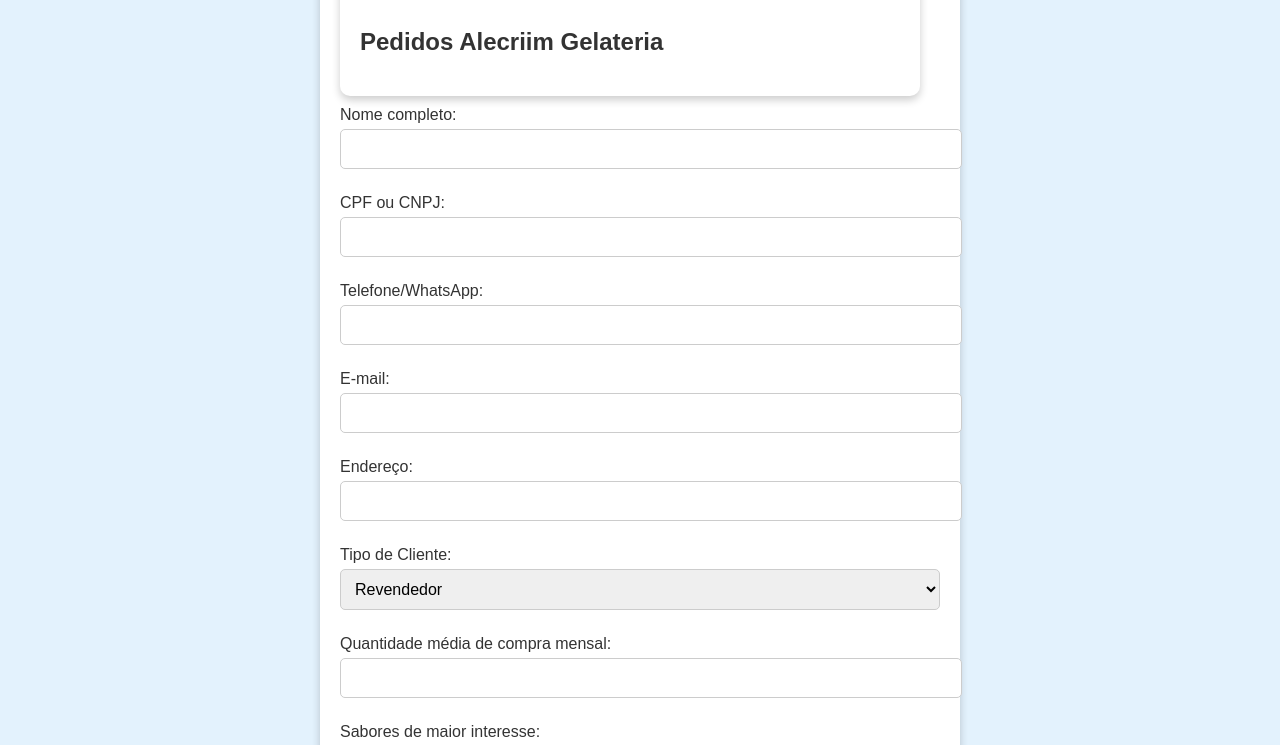
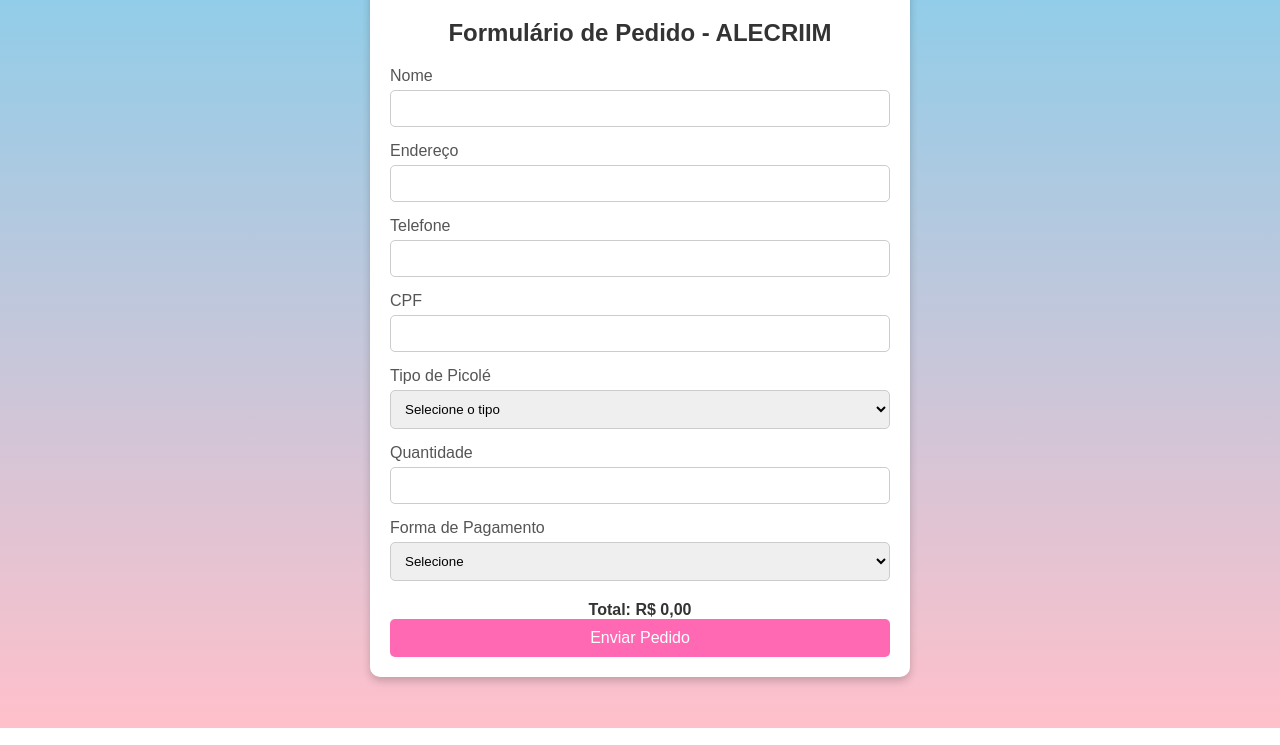
Before and after one commit to Junior-Dias/formulario-picole, a plain HTML site: page index.html in a window 1280 px wide. Shown: the part 72-817 px from the top of the page. Drawn offline with Linux system fonts and the light colour scheme.

Commit message:
Update index.html

```diff
--- a/index.html
+++ b/index.html
@@ -1,14 +1,13 @@
 <!DOCTYPE html>
-<html lang="pt-br">
+<html lang="pt-BR">
 <head>
     <meta charset="UTF-8">
     <meta name="viewport" content="width=device-width, initial-scale=1.0">
-  <title>Cadastro de Clientes - Fábrica de Picolés</title>
+    <title>Formulário de Pedidos - ALECRIIM</title>
     <style>
         body {
             font-family: Arial, sans-serif;
-      background-color: #e3f2fd; /* Fundo azul claro */
-      color: #333;
+            background: linear-gradient(to bottom, #87CEEB, #FFC0CB);
             margin: 0;
             padding: 0;
             display: flex;
@@ -17,127 +16,151 @@
             min-height: 100vh;
         }
         .form-container {
-      background: #ffffff;
+            background: white;
+            padding: 20px;
             border-radius: 10px;
             box-shadow: 0 4px 8px rgba(0, 0, 0, 0.2);
-      padding: 20px;
             width: 90%;
-      max-width: 600px;
+            max-width: 500px;
         }
-    h1 {
-      color: #0073e6; /* Azul */
+        .form-container h2 {
             text-align: center;
-    }
-    label {
-      display: block;
-      margin: 10px 0 5px;
+            margin-bottom: 20px;
             color: #333;
         }
-    input, select, textarea, button {
+        .form-group {
+            margin-bottom: 15px;
+        }
+        .form-group label {
+            display: block;
+            margin-bottom: 5px;
+            color: #555;
+        }
+        .form-group input,
+        .form-group select {
             width: 100%;
             padding: 10px;
-      margin-bottom: 15px;
             border: 1px solid #ccc;
             border-radius: 5px;
+            box-sizing: border-box;
+        }
+        .form-group input[type="number"] {
+            appearance: textfield;
+            -moz-appearance: textfield;
+        }
+        .total-container {
+            margin-top: 20px;
+            text-align: center;
+            font-weight: bold;
+            color: #333;
+        }
+        .submit-btn {
+            display: block;
+            width: 100%;
+            padding: 10px;
+            background: #FF69B4;
+            border: none;
+            border-radius: 5px;
+            color: white;
             font-size: 16px;
-    }
-    input[type="file"] {
-      border: none;
-    }
-    button {
-      background-color: #ff69b4; /* Rosa */
-      color: #ffffff;
-      font-weight: bold;
-      border: none;
             cursor: pointer;
         }
-    button:hover {
-      background-color: #ff4d88;
+        .submit-btn:hover {
+            background: #FF1493;
+        }
+        @media (max-width: 768px) {
+            .form-container {
+                padding: 15px;
+            }
+            .form-container h2 {
+                font-size: 18px;
+            }
+            .submit-btn {
+                font-size: 14px;
+            }
         }
     </style>
 </head>
 <body>
     <div class="form-container">
-        <form id="cadastroForm" onsubmit="enviarWhatsApp(event)">
-
-        <div class="form-container">
-            <img src="imagem/alecrim_logo.JPG" style="width: 20%; border-radius: 10px; margin-bottom: 20px;"><h2>Pedidos Alecriim Gelateria</h2>
-        <form id="cadastroForm" onsubmit="enviarWhatsApp(event)">
-              <!-- Campos do formulário -->
-            </form>
+        <h2>Formulário de Pedido - ALECRIIM</h2>
+        <form id="orderForm">
+            <div class="form-group">
+                <label for="name">Nome</label>
+                <input type="text" id="name" required>
             </div>
-
-      <label for="nome">Nome completo:</label>
-      <input type="text" id="nome" name="nome" required>
-
-      <label for="cpf">CPF ou CNPJ:</label>
-      <input type="text" id="cpf" name="cpf" required>
-
-      <label for="telefone">Telefone/WhatsApp:</label>
-      <input type="tel" id="telefone" name="telefone" required>
-
-      <label for="email">E-mail:</label>
-      <input type="email" id="email" name="email" required>
-
-      <label for="endereco">Endereço:</label>
-      <input type="text" id="endereco" name="endereco" required>
-
-      <label for="tipoCliente">Tipo de Cliente:</label>
-      <select id="tipoCliente" name="tipoCliente" required>
-        <option value="Revendedor">Revendedor</option>
-        <option value="Consumidor Final">Consumidor Final</option>
+            <div class="form-group">
+                <label for="address">Endereço</label>
+                <input type="text" id="address" required>
+            </div>
+            <div class="form-group">
+                <label for="phone">Telefone</label>
+                <input type="text" id="phone" required>
+            </div>
+            <div class="form-group">
+                <label for="cpf">CPF</label>
+                <input type="text" id="cpf" required>
+            </div>
+            <div class="form-group">
+                <label for="product">Tipo de Picolé</label>
+                <select id="product" required>
+                    <option value="">Selecione o tipo</option>
+                    <option value="1.25">Picolé sem leite - 1,25 (a partir de 10 unidades)</option>
+                    <option value="1.00">Picolé sem leite - 1,00 (a partir de 100 unidades)</option>
+                    <option value="1.60">Picolé com leite - 1,60 (a partir de 10 unidades)</option>
+                    <option value="1.40">Picolé com leite - 1,40 (a partir de 100 unidades)</option>
                 </select>
-
-      <label for="quantidade">Quantidade média de compra mensal:</label>
-      <input type="number" id="quantidade" name="quantidade" min="1" required>
-
-      <label for="sabores">Sabores de maior interesse:</label>
-      <textarea id="sabores" name="sabores" rows="3"></textarea>
-
-      <label for="observacoes">Observações:</label>
-      <textarea id="observacoes" name="observacoes" rows="4"></textarea>
-
-      <button type="submit">Enviar Cadastro</button>
+            </div>
+            <div class="form-group">
+                <label for="quantity">Quantidade</label>
+                <input type="number" id="quantity" min="1" required>
+            </div>
+            <div class="form-group">
+                <label for="payment">Forma de Pagamento</label>
+                <select id="payment" required>
+                    <option value="">Selecione</option>
+                    <option value="Dinheiro">Dinheiro</option>
+                    <option value="Pix">Pix</option>
+                </select>
+            </div>
+            <div class="total-container" id="totalContainer">Total: R$ 0,00</div>
+            <button type="button" class="submit-btn" onclick="sendToWhatsApp()">Enviar Pedido</button>
         </form>
     </div>
 
     <script>
-    function enviarWhatsApp(event) {
-      event.preventDefault();
+        const productSelect = document.getElementById('product');
+        const quantityInput = document.getElementById('quantity');
+        const totalContainer = document.getElementById('totalContainer');
 
-      // Coleta os dados do formulário
-      const nome = document.getElementById("nome").value;
-      const cpf = document.getElementById("cpf").value;
-      const telefone = document.getElementById("telefone").value;
-      const email = document.getElementById("email").value;
-      const endereco = document.getElementById("endereco").value;
-      const tipoCliente = document.getElementById("tipoCliente").value;
-      const quantidade = document.getElementById("quantidade").value;
-      const sabores = document.getElementById("sabores").value;
-      const observacoes = document.getElementById("observacoes").value;
+        function calculateTotal() {
+            const price = parseFloat(productSelect.value) || 0;
+            const quantity = parseInt(quantityInput.value) || 0;
+            const total = price * quantity;
+            totalContainer.textContent = `Total: R$ ${total.toFixed(2)}`;
+        }
 
-      // Número de WhatsApp da empresa
-      const numeroWhatsApp = "5575981353989";
+        productSelect.addEventListener('change', calculateTotal);
+        quantityInput.addEventListener('input', calculateTotal);
 
-      // Monta a mensagem
-      const mensagem = `
-      *Cadastro de Cliente*%0A
-      Nome: ${nome}%0A
-      CPF/CNPJ: ${cpf}%0A
-      Telefone: ${telefone}%0A
-      E-mail: ${email}%0A
-      Endereço: ${endereco}%0A
-      Tipo de Cliente: ${tipoCliente}%0A
-      Quantidade de Compra: ${quantidade}%0A
-      Sabores Interessados: ${sabores}%0A
-      Observações: ${observacoes}
-      `;
+        function sendToWhatsApp() {
+            const name = document.getElementById('name').value;
+            const address = document.getElementById('address').value;
+            const phone = document.getElementById('phone').value;
+            const cpf = document.getElementById('cpf').value;
+            const product = productSelect.options[productSelect.selectedIndex].text;
+            const quantity = quantityInput.value;
+            const payment = document.getElementById('payment').value;
+            const total = totalContainer.textContent.replace('Total: ', '');
 
-      // Gera o link para o WhatsApp
-      const linkWhatsApp = `https://wa.me/${numeroWhatsApp}?text=${encodeURIComponent(mensagem)}`;
+            if (!name || !address || !phone || !cpf || !product || !quantity || !payment) {
+                alert('Por favor, preencha todos os campos.');
+                return;
+            }
 
-      // Redireciona para o WhatsApp
-      window.open(linkWhatsApp, "_blank");
+            const message = `*Pedido ALECRIIM*%0A%0A*Nome:* ${name}%0A*Endereço:* ${address}%0A*Telefone:* ${phone}%0A*CPF:* ${cpf}%0A*Produto:* ${product}%0A*Quantidade:* ${quantity}%0A*Forma de Pagamento:* ${payment}%0A*Total:* ${total}`;
+            const whatsappUrl = `https://wa.me/5575981353989?text=${message}`;
+            window.open(whatsappUrl, '_blank');
         }
     </script>
 </body>
```
Lines whose indentation alone changed are shown as unchanged.
